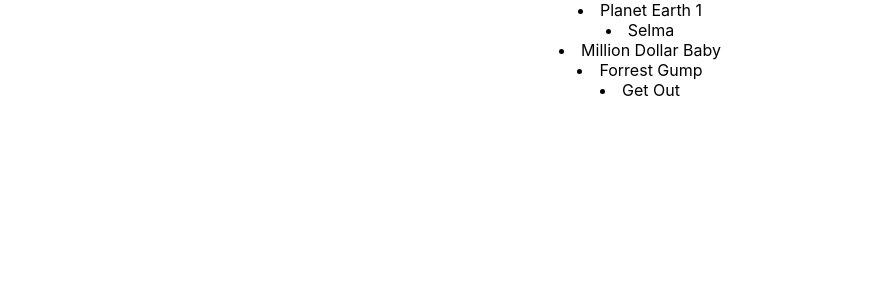
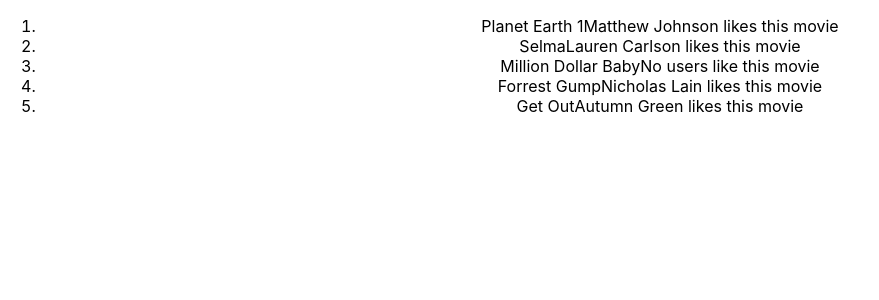
Before and after one commit to japsy123/React-Movie-Excercise, a React (Create React App) app: page / in a window 1280 px wide. Shown: the top 300 px of the page, without its empty margins (0-879 px from the left). Built offline with nearby package versions, Linux system fonts and the light colour scheme.

Commit message:
Completed the challenge with bottom up

```diff
--- a/src/App.js
+++ b/src/App.js
@@ -94,17 +94,51 @@
   return (
     <div className="App">
       <header>
-        {Object.keys(movies).map(movie => {
-          const movieID = movies[movie].id;
-          return <li>{movies[movie].name}</li>;
+        <ol>
+          {Object.keys(movies).map(movie => {
+            const movieID = movies[movie].id;
+            var userList;
+            profiles.filter(profile => {
+              if (profile.favoriteMovieID === movieID.toString()) {
+                userList = getUserName(parseInt(profile.userID));
+                return true;
+              } else {
+                return false;
+              }
+            });
+            console.log(userList);
+            function getUserName(userID) {
+              return Object.keys(users).map(user => {
+                if (users[user].id === userID) {
+                  return users[user].name;
+                }
+              });
+            }
 
-          // Display list of movies
-          // Fetch the movie ID
-          // Search for the userID related to the movieID in Profile
-          // If user id exists
-          // use that userID to find username in user
-          // else display "no fav movie"
-        })}
+            var result;
+            if (userList) {
+              const finalList = userList.filter(user => {
+                return user !== undefined;
+              });
+              console.log(finalList);
+              result = finalList.map(username => {
+                return <span>{username + " likes this movie"} </span>;
+              });
+            } else {
+              result = "No users like this movie";
+            }
+
+            return (
+              <li>
+                {movies[movie].name}
+                {result}
+              </li>
+            );
+            // Iterate over userlist
+            //  If userlist is empty = show no users likes this movie
+            // else - selec
+          })}
+        </ol>
       </header>
     </div>
   );
```
